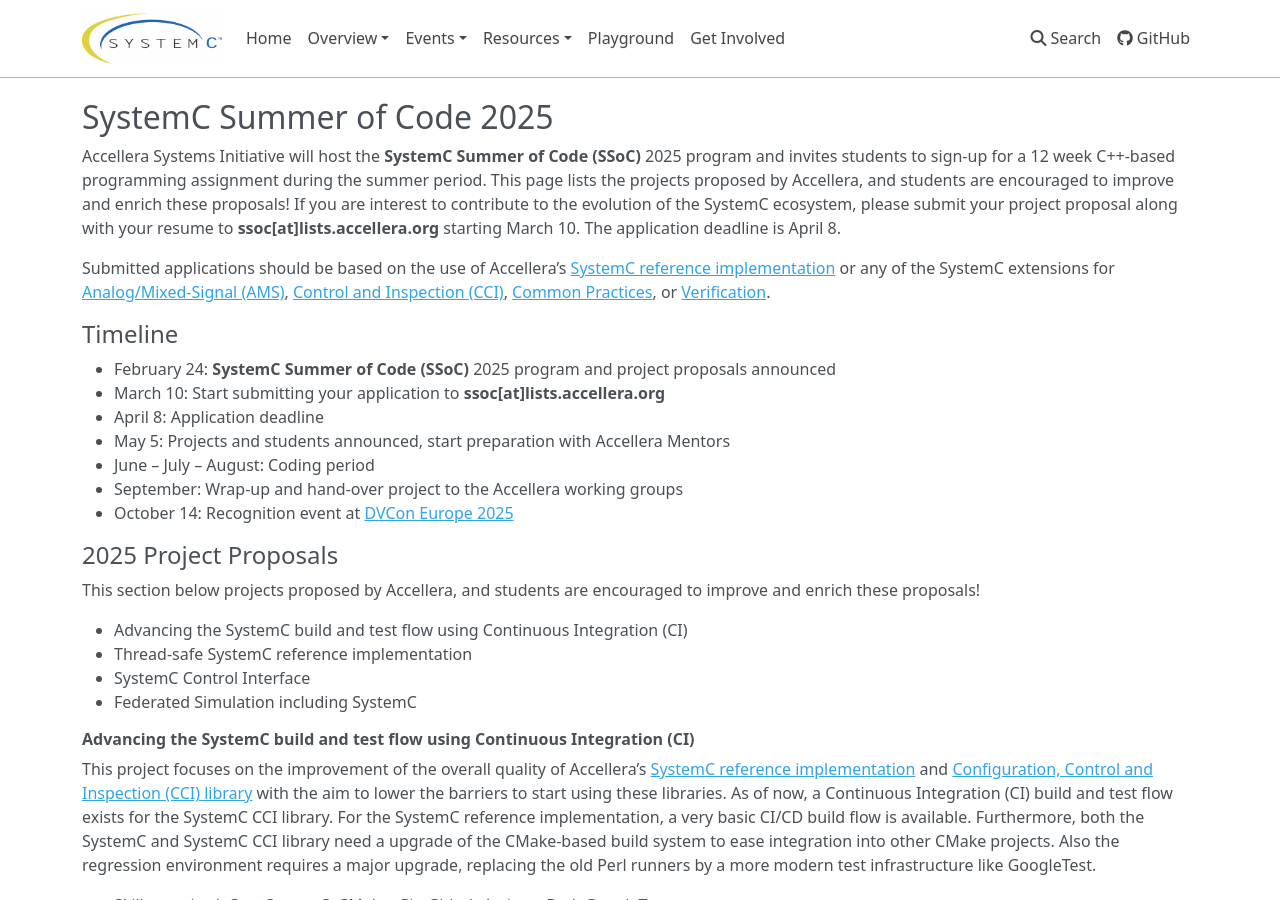
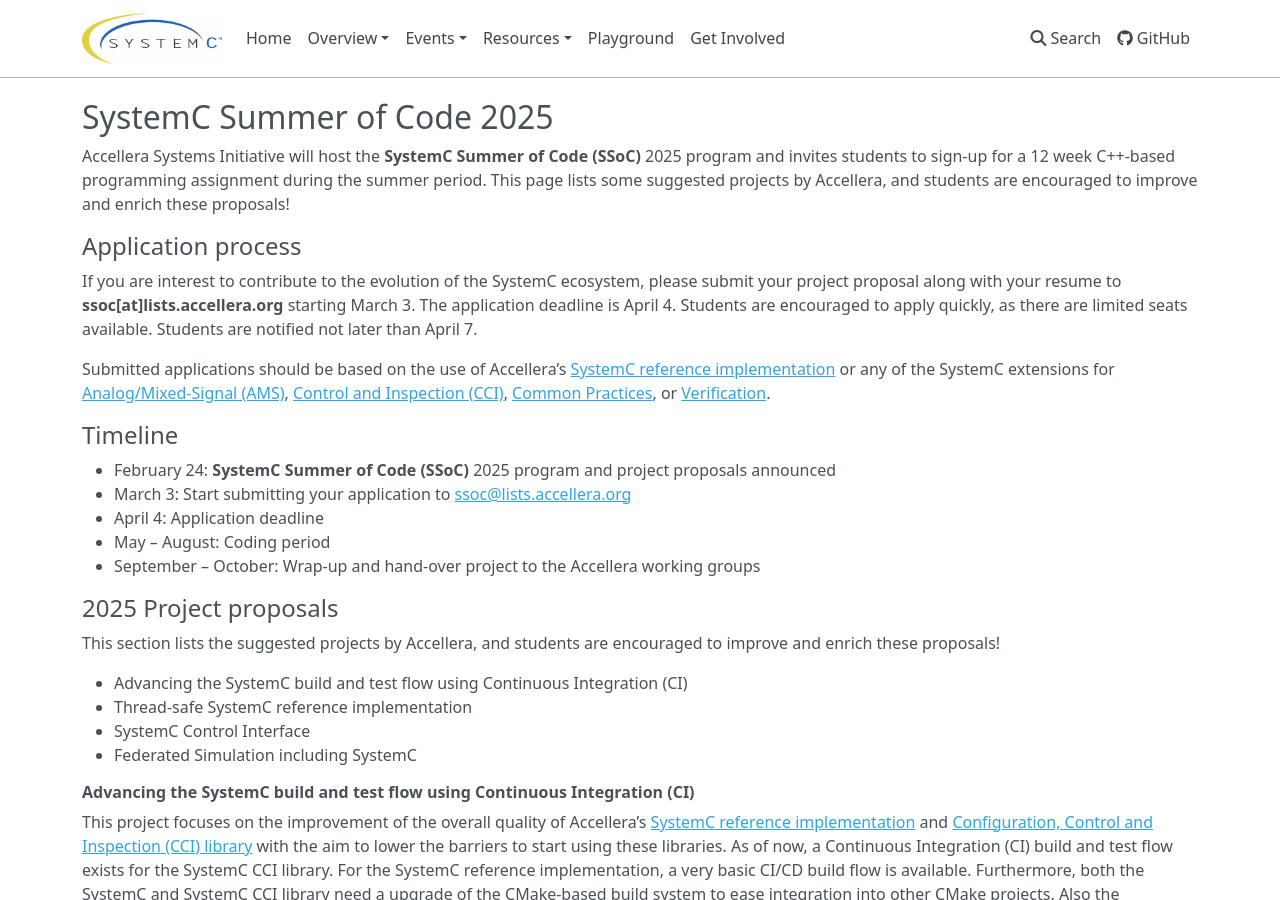
Before and after one commit to accellera-official/systemc.org, an MkDocs documentation site: the page built from docs/ssoc2025.md, in a window 1280 px wide and 900 px high. Built offline with MkDocs 1.6.1, drawn with Linux system fonts in a browser that asks for light colours; nearby versions of some CDN libraries.

Commit message:
update ssoc

```diff
--- a/docs/ssoc2025.md
+++ b/docs/ssoc2025.md
@@ -1,23 +1,25 @@
 toc: false
 # SystemC Summer of Code 2025
 
-Accellera Systems Initiative will host the **SystemC Summer of Code (SSoC)** 2025 program and invites students to sign-up for a 12 week C++-based programming assignment during the summer period. This page lists the projects proposed by Accellera, and students are encouraged to improve and enrich these proposals! If you are interest to contribute to the evolution of the SystemC ecosystem, please submit your project proposal along with your resume to **ssoc[at]lists.accellera.org** starting March 10. The application deadline is April 8.
+Accellera Systems Initiative will host the **SystemC Summer of Code (SSoC)** 2025 program and invites students to sign-up for a 12 week C++-based programming assignment during the summer period. This page lists some suggested projects by Accellera, and students are encouraged to improve and enrich these proposals!
+
+## Application process
+
+If you are interest to contribute to the evolution of the SystemC ecosystem, please submit your project proposal along with your resume to **ssoc[at]lists.accellera.org** starting March 3. The application deadline is April 4. Students are encouraged to apply quickly, as there are limited seats available. Students are notified not later than April 7.
 
 Submitted applications should be based on the use of Accellera’s [SystemC reference implementation][1] or any of the SystemC extensions for [Analog/Mixed-Signal (AMS)][2], [Control and Inspection (CCI)][3], [Common Practices][4], or [Verification][5].
 
 ## Timeline
 
  * February 24: **SystemC Summer of Code (SSoC)** 2025 program and project proposals announced
- * March 10: Start submitting your application to **ssoc[at]lists.accellera.org**
- * April 8: Application deadline
- * May 5: Projects and students announced, start preparation with Accellera Mentors
- * June – July – August: Coding period
- * September: Wrap-up and hand-over project to the Accellera working groups
- * October 14: Recognition event at [DVCon Europe 2025](https://dvcon-europe.org/)
+ * March 3: Start submitting your application to [ssoc@lists.accellera.org](mailto:ssoc@lists.accellera.org)
+ * April 4: Application deadline
+ * May – August: Coding period
+ * September – October: Wrap-up and hand-over project to the Accellera working groups
 
-## 2025 Project Proposals
+## 2025 Project proposals
 
-This section below projects proposed by Accellera, and students are encouraged to improve and enrich these proposals!
+This section lists the suggested projects by Accellera, and students are encouraged to improve and enrich these proposals!
 
  * Advancing the SystemC build and test flow using Continuous Integration (CI)
  * Thread-safe SystemC reference implementation
```
